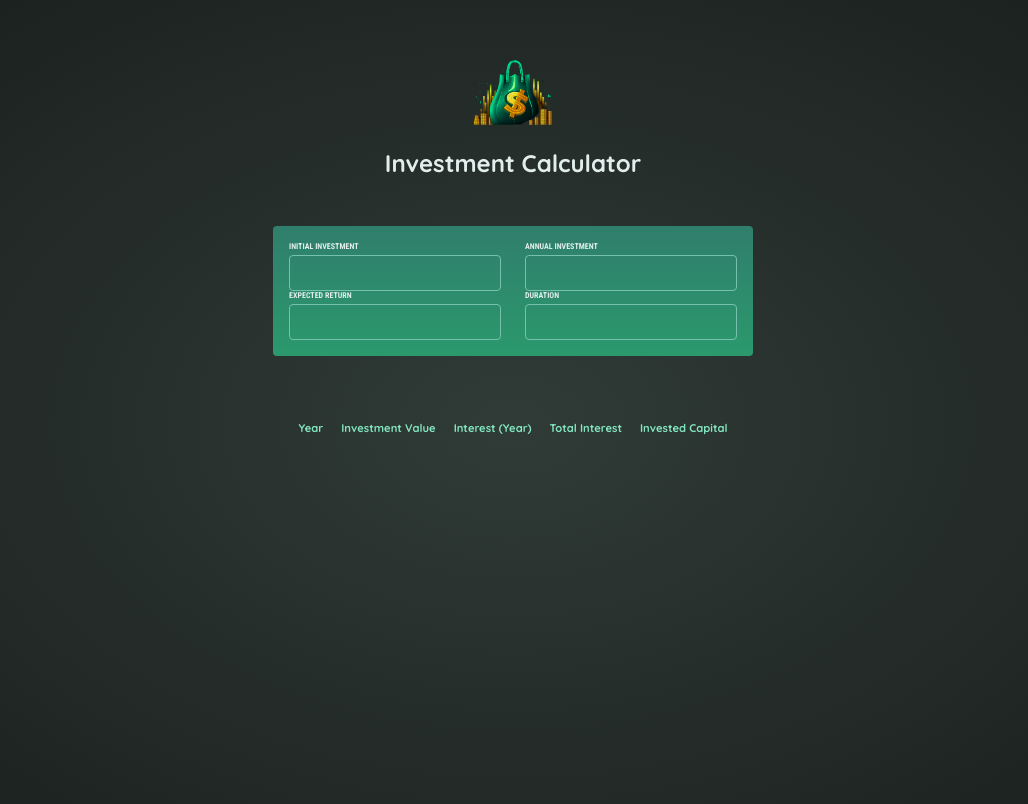
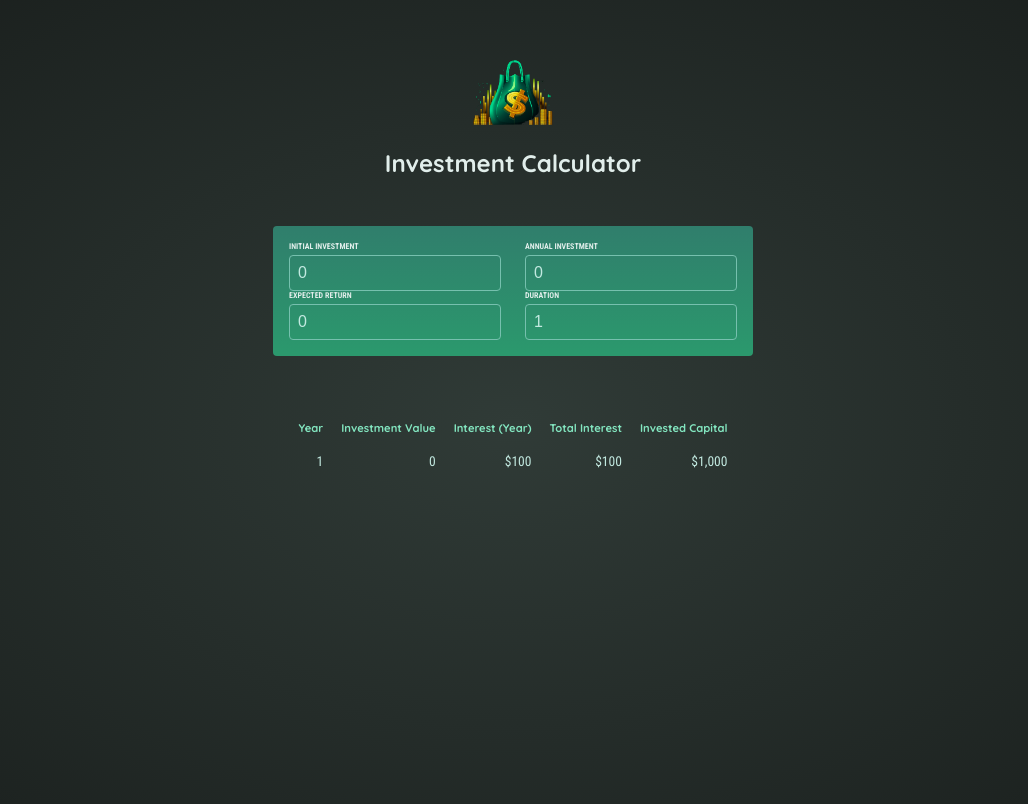
Before and after one commit to AnastasiosMpoletis/Investment-Calculator-Git, a React (Vite) app: page / in a window 1280 px wide. Shown: the top 804 px of the page, without its empty margins (127-1155 px from the left). Built offline with nearby package versions, Linux system fonts and the light colour scheme.

Commit message:
Create new Constants file to refactor INITIAL_INVESTMENTS. Added all the implementation of the investments state and update it when changing a field value.

```diff
--- a/src/App.jsx
+++ b/src/App.jsx
@@ -1,11 +1,65 @@
+import { useState } from "react";
+
 import UserInput from "./components/UserInput.jsx"
 import Results from "./components/Results.jsx"
+import { INITIAL_INVESTMENTS } from "./Constants.jsx";
+
+/**
+ * @deprecated
+ * @param {@} param0
+ * @returns
+ */
+function deriveInvestmentData({
+  initialInvestment,
+  annualInvestment,
+  expectedReturn,
+  duration,
+}) {
+  let investments = { ...INITIAL_INVESTMENTS };
+  investments["initialInvestment"].inputValue = initialInvestment != undefined ? initialInvestment : investments["initialInvestment"].inputValue;
+  investments["annualInvestment"].inputValue = annualInvestment != undefined ? annualInvestment : investments["annualInvestment"].inputValue;
+  investments["expectedReturn"].inputValue = expectedReturn != undefined ? expectedReturn : investments["expectedReturn"].inputValue;
+  investments["duration"].inputValue = duration != undefined ? duration : investments["duration"].inputValue;
+  return investments;
+}
+
+function displayErrorMessage(label) {
+  alert(`${label} cannot be negative.`);
+}
 
 function App() {
+  const [investment, setInvestment] = useState(INITIAL_INVESTMENTS);
+
+  function onInputChange(event) {
+    const durationLimit = 1;
+    const fieldLimit = 0;
+
+    if (event.target.id === "duration" && event.target.value < durationLimit) {
+      displayErrorMessage(investment[event.target.id].inputLabel);
+      event.target.value = durationLimit;
+    } else if (event.target.value < fieldLimit) {
+      displayErrorMessage(investment[event.target.id].inputLabel);
+      event.target.value = fieldLimit;
+    } else {
+      // Update the state with new values
+      setInvestment((previousInvestment) => {
+        const updatedInv = {
+          ...previousInvestment,
+          [event.target.id]: {
+            ...previousInvestment[event.target.id],
+            inputValue: event.target.value
+          }
+        };
+
+        return updatedInv;
+      });
+    }
+  }
+
   return (
     <>
-      <UserInput />
-      <Results />
+      <UserInput investments={investment} onInputChange={onInputChange} />
+      <Results investments={investment}/>
     </>
   )
 }
--- /dev/null
+++ b/src/Constants.jsx
@@ -0,0 +1,25 @@
+export const RESULT_COLUMNS = ["Year", "Investment Value", "Interest (Year)", "Total Interest", "Invested Capital"];
+
+export const INITIAL_INVESTMENTS =
+{
+    initialInvestment: {
+        inputId: "initialInvestment",
+        inputValue: 0,
+        inputLabel: "Initial Investment"
+    },
+    annualInvestment: {
+        inputId: "annualInvestment",
+        inputValue: 0,
+        inputLabel: "Annual Investment"
+    },
+    expectedReturn: {
+        inputId: "expectedReturn",
+        inputValue: 0,
+        inputLabel: "Expected Return"
+    },
+    duration: {
+        inputId: "duration",
+        inputValue: 1,
+        inputLabel: "Duration"
+    }
+};
--- a/src/components/Results.jsx
+++ b/src/components/Results.jsx
@@ -1,9 +1,12 @@
-import { RESULT_COLUMNS } from "../util/investment.js";
+import { RESULT_COLUMNS } from "../Constants.jsx";
 
 /**
  * @returns Results component
  */
-export default function Results() {
+export default function Results({ investments }) {
+    console.log("Results: " + JSON.stringify(investments));
+    //TODO ANBOL add logic from investment.js and display results
+    //TODO ANBOL add currency formatter
     return (
         <table id="result">
             <thead>
@@ -15,11 +18,11 @@ export default function Results() {
             </thead>
             <tbody>
                 <tr>
-                    {/* <td>1</td>
-                    <td>$1,000</td>
+                    <td>{investments.duration.inputValue}</td>
+                    <td>{investments.annualInvestment.inputValue}</td>
                     <td>$100</td>
                     <td>$100</td>
-                    <td>$1,000</td> */}
+                    <td>$1,000</td>
                 </tr>
 
             </tbody>
--- a/src/components/UserInput.jsx
+++ b/src/components/UserInput.jsx
@@ -1,10 +1,12 @@
-import { FIELDS_LABELS } from '../util/investment.js';
-
 /**
  * @returns UserInput component
  */
-export default function UserInput() {
+export default function UserInput({ investments, onInputChange }) {
 
+    /**
+     * @param {*} param0
+     * @returns Group of fields to match css.
+     */
     function Group({ children }) {
         return (
             <div className="input-group">
@@ -13,34 +15,31 @@ export default function UserInput() {
         );
     }
 
-    function Field({ label, onChangeDuration = undefined }) {
+    /**
+     * @param {*} param0
+     * @returns Field with label and input, to match tcss.
+     */
+    function Field({ inputId, inputValue, inputLabel }) {
         return (
             <div>
-                <label>{label}</label>
-                <input type="number" required onChange={onChangeDuration}></input>
+                <label>{inputLabel}</label>
+                <input id={inputId} type="number" required onChange={onInputChange} value={inputValue}></input>
             </div>
         );
-    }
-
-    function handleDurationChange(event) {
-        if (event.target.value < 1) {
-            alert("Duration cannot be negative");
-            event.target.value = 1;
-        }
     }
 
     return (
         <div id="user-input">
             <Group>
                 <>
-                    <Field label={FIELDS_LABELS[0]} />
-                    <Field label={FIELDS_LABELS[1]} />
+                    <Field {...investments["initialInvestment"]} />
+                    <Field {...investments["annualInvestment"]} />
                 </>
             </Group>
             <Group>
                 <>
-                    <Field label={FIELDS_LABELS[2]} />
-                    <Field label={FIELDS_LABELS[3]} onChangeDuration={handleDurationChange}/>
+                    <Field {...investments["expectedReturn"]} />
+                    <Field {...investments["duration"]} />
                 </>
             </Group>
         </div>
--- a/src/util/investment.js
+++ b/src/util/investment.js
@@ -1,6 +1,3 @@
-export const FIELDS_LABELS = ["Initial Investment", "Annual Investment", "Expected Return", "Duration"];
-export const RESULT_COLUMNS = ["Year", "Investment Value", "Interest (Year)", "Total Interest", "Invested Capital"];
-
 // This function expects a JS object as an argument
 // The object should contain the following properties
 // - initialInvestment: The initial investment amount
```
